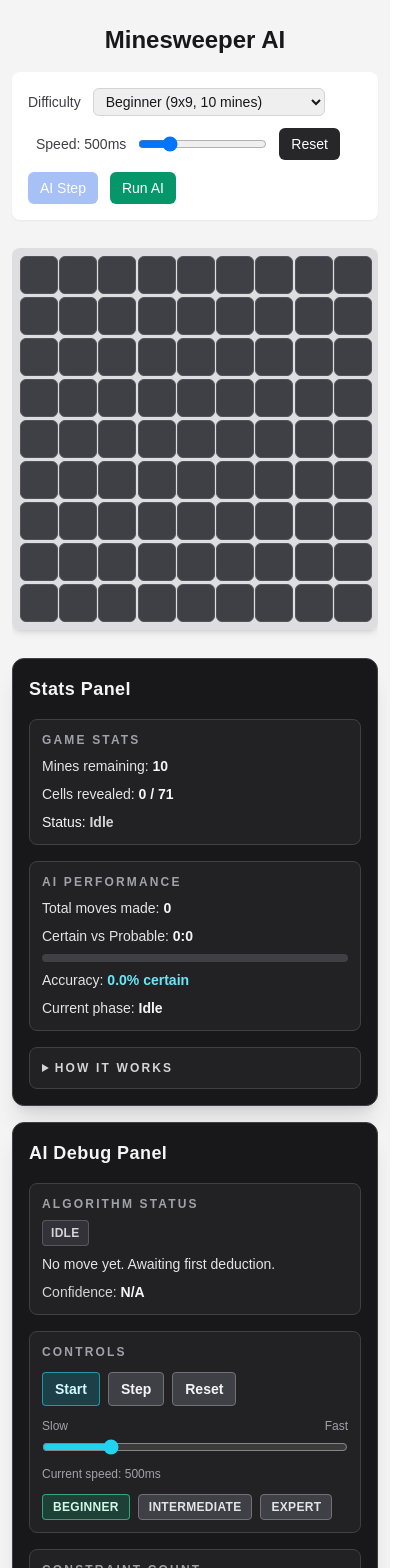
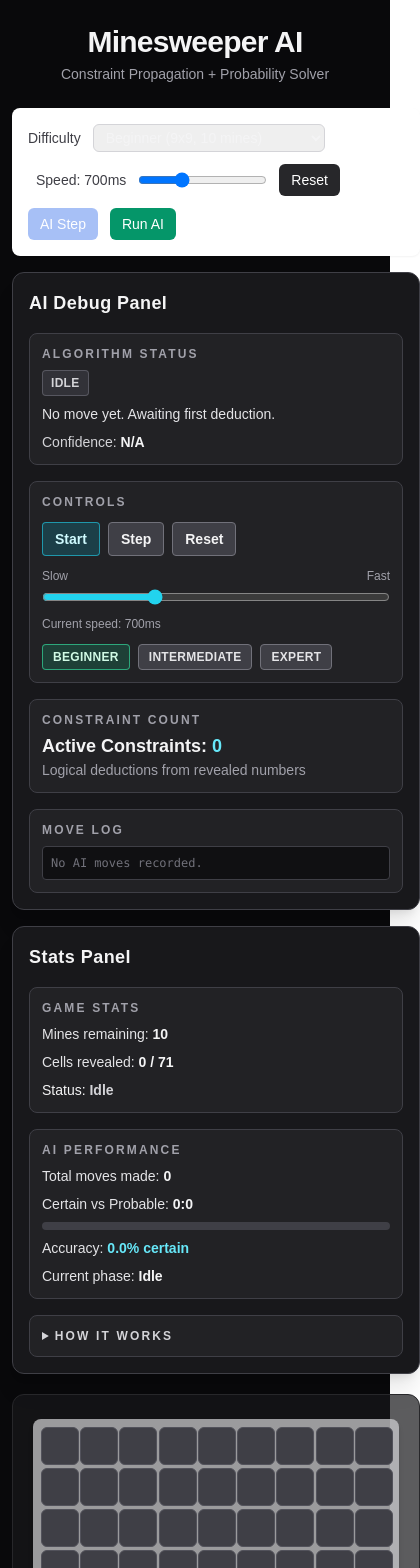
Before and after one commit to muhamad-hammad/Minesweeper-AutoSolve-, a Next.js app: page / in a window 390 px wide. Shown: the top 1568 px of the page, 420 px wide, since content can reach past the window. Built offline with nearby package versions, Linux system fonts and the light colour scheme.

Commit message:
feat: rebuild main page orchestration to centralize AI/game state, add timed highlight-to-apply loop with pending movea

```diff
--- a/src/app/page.tsx
+++ b/src/app/page.tsx
@@ -1,6 +1,6 @@
 "use client";
 
-import { useEffect, useMemo, useState } from "react";
+import { useCallback, useEffect, useMemo, useRef, useState } from "react";
 import AIPanel from "@/components/AIPanel";
 import Board from "@/components/Board";
 import GameControls from "@/components/GameControls";
@@ -12,18 +12,14 @@ import { DIFFICULTIES } from "@/types";
 
 const DEFAULT_DIFFICULTY = DIFFICULTIES[0];
 
-function createBoardFromDifficulty(difficulty: Difficulty): GameBoard {
+function createBoard(difficulty: Difficulty): GameBoard {
   return createEmptyBoard(difficulty.rows, difficulty.cols, difficulty.mines);
 }
 
-function getDifficultyByName(name: string): Difficulty {
-  return DIFFICULTIES.find((difficulty) => difficulty.name === name) ?? DEFAULT_DIFFICULTY;
-}
-
-function createInitialAIState(): AIState {
+function createAIState(): AIState {
   return {
     isRunning: false,
-    speed: 500,
+    speed: 700,
     moveHistory: [],
     lastReason: "",
     phase: "idle",
@@ -34,52 +30,39 @@ function createInitialAIState(): AIState {
 }
 
 export default function Home() {
-  const [selectedDifficulty, setSelectedDifficulty] = useState(DEFAULT_DIFFICULTY.name);
-  const [board, setBoard] = useState(() => createBoardFromDifficulty(DEFAULT_DIFFICULTY));
-  const [aiState, setAiState] = useState<AIState>(createInitialAIState);
+  const [difficulty, setDifficulty] = useState<Difficulty>(DEFAULT_DIFFICULTY);
+  const [board, setBoard] = useState<GameBoard>(() => createBoard(DEFAULT_DIFFICULTY));
+  const [aiState, setAiState] = useState<AIState>(() => createAIState());
   const [highlightedCell, setHighlightedCell] = useState<string | null>(null);
-  const activeDifficulty = useMemo(
-    () => getDifficultyByName(selectedDifficulty),
-    [selectedDifficulty],
-  );
+  const [pendingMove, setPendingMove] = useState<AIMove | null>(null);
+  const [pendingPhase, setPendingPhase] = useState<"constraint" | "probability" | null>(null);
+  const timerRef = useRef<number | null>(null);
+  const applyTimerRef = useRef<number | null>(null);
+  const latestBoardRef = useRef<GameBoard>(board);
 
   const constraintCount = useMemo(() => getConstraintCount(board), [board]);
 
-  const resetBoard = (difficultyName: string) => {
-    const difficulty = getDifficultyByName(difficultyName);
-    setBoard(createBoardFromDifficulty(difficulty));
-    setHighlightedCell(null);
+  useEffect(() => {
+    latestBoardRef.current = board;
+  }, [board]);
+
+  useEffect(() => {
+    setBoard(createBoard(difficulty));
     setAiState((prev) => ({
-      ...createInitialAIState(),
+      ...createAIState(),
       speed: prev.speed,
     }));
-  };
+    setHighlightedCell(null);
+    setPendingMove(null);
+    setPendingPhase(null);
+  }, [difficulty]);
 
-  const handleReset = () => {
-    resetBoard(selectedDifficulty);
-  };
-
-  const handleDifficultyChange = (difficulty: Difficulty) => {
-    setSelectedDifficulty(difficulty.name);
-    resetBoard(difficulty.name);
-  };
-
-  const handleStart = () => {
-    setAiState((prev) => ({
-      ...prev,
-      isRunning: board.status === "playing",
-    }));
-  };
-
-  const handleStop = () => {
-    setAiState((prev) => ({ ...prev, isRunning: false, phase: "idle" }));
-    setHighlightedCell(null);
-  };
-
-  const handleCellClick = (cellId: string) => {
+  const revealFromCell = useCallback((cellId: string) => {
     setBoard((current) => {
+      if (aiState.isRunning) {
+        return current;
+      }
       let nextBoard = current;
-
       if (!current.firstMoveDone) {
         const safeCell = current.cells.flat().find((cell) => cell.id === cellId);
         if (!safeCell) {
@@ -87,51 +70,131 @@ export default function Home() {
         }
         nextBoard = placeMines(current, safeCell);
       }
-
       return revealCell(nextBoard, cellId);
     });
+  }, [aiState.isRunning]);
+
+  const runSingleAIMove = useCallback((baseBoard: GameBoard) => {
+    const next = getNextMove(baseBoard);
+    if (!next) {
+      setAiState((prev) => ({ ...prev, isRunning: false, phase: "idle" }));
+      setHighlightedCell(null);
+      setPendingMove(null);
+      setPendingPhase(null);
+      return false;
+    }
+
+    setPendingMove(next.move);
+    setPendingPhase(next.phase);
+    setHighlightedCell(next.move.cellId);
+
+    if (applyTimerRef.current) {
+      window.clearTimeout(applyTimerRef.current);
+    }
+
+    applyTimerRef.current = window.setTimeout(() => {
+      setBoard((current) => applyMove(current, next.move));
+      setAiState((prev) => ({
+        ...prev,
+        phase: next.phase,
+        lastReason: next.move.reason,
+        moveHistory: [...prev.moveHistory, next.move],
+        totalMoves: prev.totalMoves + 1,
+        correctMoves: prev.correctMoves + (next.move.confidence === "certain" ? 1 : 0),
+      }));
+      setPendingMove(null);
+      setPendingPhase(null);
+      setHighlightedCell(null);
+    }, 300);
+
+    return true;
+  }, []);
+
+  const handleCellClick = (cellId: string) => {
+    if (aiState.isRunning) {
+      return;
+    }
+    revealFromCell(cellId);
   };
 
   const handleCellRightClick = (cellId: string) => {
+    if (aiState.isRunning) {
+      return;
+    }
     setBoard((current) => flagCell(current, cellId));
   };
 
-  const performAIMove = (move: AIMove, phase: "constraint" | "probability") => {
+  const handleAIStep = () => {
+    if (aiState.isRunning) {
+      return;
+    }
+    const currentBoard = latestBoardRef.current;
+    if (currentBoard.status !== "playing") {
+      return;
+    }
+    runSingleAIMove(currentBoard);
+  };
+
+  const handleReset = () => {
+    if (timerRef.current) {
+      window.clearTimeout(timerRef.current);
+      timerRef.current = null;
+    }
+    if (applyTimerRef.current) {
+      window.clearTimeout(applyTimerRef.current);
+      applyTimerRef.current = null;
+    }
+    setBoard(createBoard(difficulty));
+    setAiState((prev) => ({ ...createAIState(), speed: prev.speed }));
+    setHighlightedCell(null);
+    setPendingMove(null);
+    setPendingPhase(null);
+  };
+
+  const handleStart = () => {
     setBoard((current) => {
-      const target = current.cells.flat().find((cell) => cell.id === move.cellId);
-      const isCorrect = target ? (move.type === "flag" ? target.isMine : !target.isMine) : false;
-      const nextBoard = applyMove(current, move);
+      if (current.status !== "idle" || current.firstMoveDone) {
+        return current;
+      }
+      const randomRow = Math.floor(Math.random() * current.rows);
+      const randomCol = Math.floor(Math.random() * current.cols);
+      const safeCell = current.cells[randomRow][randomCol];
+      const withMines = placeMines(current, safeCell);
+      return revealCell(withMines, safeCell.id);
+    });
 
     setAiState((prev) => ({
       ...prev,
-        phase,
-        lastReason: move.reason,
-        moveHistory: [...prev.moveHistory, move],
-        totalMoves: prev.totalMoves + 1,
-        correctMoves: prev.correctMoves + (isCorrect ? 1 : 0),
+      isRunning: true,
+      phase: prev.phase === "idle" ? "constraint" : prev.phase,
     }));
-
-      return nextBoard;
-    });
   };
 
-  const handleAIStep = () => {
-    if (board.status !== "playing") {
+  const handleStop = () => {
+    if (timerRef.current) {
+      window.clearTimeout(timerRef.current);
+      timerRef.current = null;
+    }
+    if (applyTimerRef.current) {
+      window.clearTimeout(applyTimerRef.current);
+      applyTimerRef.current = null;
+    }
+    setAiState((prev) => ({ ...prev, isRunning: false, phase: "idle" }));
+    setHighlightedCell(null);
+    setPendingMove(null);
+    setPendingPhase(null);
+  };
+
+  const handleDifficultyNameChange = (name: string) => {
+    const nextDifficulty = DIFFICULTIES.find((item) => item.name === name);
+    if (!nextDifficulty) {
       return;
     }
+    setDifficulty(nextDifficulty);
+  };
 
-    const next = getNextMove(board);
-    if (!next) {
-      setAiState((prev) => ({ ...prev, isRunning: false, phase: "idle" }));
-      setHighlightedCell(null);
-      return;
-    }
-
-    setHighlightedCell(next.move.cellId);
-    window.setTimeout(() => {
-      performAIMove(next.move, next.phase);
-      setHighlightedCell(null);
-    }, Math.min(250, Math.max(120, aiState.speed / 2)));
+  const handleDifficultyChange = (nextDifficulty: Difficulty) => {
+    setDifficulty(nextDifficulty);
   };
 
   useEffect(() => {
@@ -139,69 +202,81 @@ export default function Home() {
       return;
     }
 
-    const timer = window.setTimeout(() => {
-      const next = getNextMove(board);
-      if (!next) {
+    timerRef.current = window.setTimeout(() => {
+      const currentBoard = latestBoardRef.current;
+      if (currentBoard.status !== "playing") {
         setAiState((prev) => ({ ...prev, isRunning: false, phase: "idle" }));
-        setHighlightedCell(null);
         return;
       }
-
-      setHighlightedCell(next.move.cellId);
-      const applyTimer = window.setTimeout(() => {
-        performAIMove(next.move, next.phase);
-        setHighlightedCell(null);
-      }, 120);
-
-      return () => window.clearTimeout(applyTimer);
+      runSingleAIMove(currentBoard);
     }, aiState.speed);
 
-    return () => window.clearTimeout(timer);
-  }, [aiState.isRunning, aiState.speed, board]);
+    return () => {
+      if (timerRef.current) {
+        window.clearTimeout(timerRef.current);
+        timerRef.current = null;
+      }
+    };
+  }, [aiState.isRunning, aiState.speed, board.status, runSingleAIMove]);
 
   useEffect(() => {
-    setAiState((prev) => ({
+    return () => {
+      if (timerRef.current) {
+        window.clearTimeout(timerRef.current);
+      }
+      if (applyTimerRef.current) {
+        window.clearTimeout(applyTimerRef.current);
+      }
+    };
+  }, []);
+
+  useEffect(() => {
+    setAiState((prev) => {
+      const nextPhase = prev.isRunning ? (pendingPhase ?? prev.phase) : "idle";
+      if (prev.constraintCount === constraintCount && prev.phase === nextPhase) {
+        return prev;
+      }
+      return {
         ...prev,
         constraintCount,
-      phase: prev.isRunning ? prev.phase : "idle",
-    }));
-  }, [constraintCount]);
+        phase: nextPhase,
+      };
+    });
+  }, [constraintCount, pendingPhase]);
+
+  const runToggle = () => {
+    if (aiState.isRunning) {
+      handleStop();
+    } else {
+      handleStart();
+    }
+  };
+  const isMovePending = pendingMove !== null;
 
   return (
-    <main className="min-h-screen bg-zinc-100 px-3 py-6 text-zinc-900">
-      <div className="mx-auto flex w-full max-w-6xl flex-col items-center gap-4">
-        <h1 className="text-2xl font-bold sm:text-3xl">Minesweeper AI</h1>
+    <main className="min-h-screen bg-zinc-950 px-3 py-6 text-zinc-100">
+      <div className="mx-auto w-full max-w-7xl">
+        <header className="mb-6 text-center lg:text-left">
+          <h1 className="text-3xl font-bold tracking-tight sm:text-4xl">Minesweeper AI</h1>
+          <p className="mt-1 text-sm text-zinc-400 sm:text-base">
+            Constraint Propagation + Probability Solver
+          </p>
+        </header>
 
+        <div className="grid gap-5 lg:grid-cols-[minmax(320px,420px)_1fr] lg:items-start">
+          <section className="space-y-4">
             <GameControls
               difficulties={DIFFICULTIES}
-          selectedDifficulty={selectedDifficulty}
+              selectedDifficulty={difficulty.name}
               speed={aiState.speed}
               isRunning={aiState.isRunning}
-          canStep={board.status === "playing"}
-          onDifficultyChange={(name) => {
-            setSelectedDifficulty(name);
-            resetBoard(name);
-          }}
+              canStep={board.status === "playing" && !isMovePending}
+              onDifficultyChange={handleDifficultyNameChange}
               onSpeedChange={(speed) => setAiState((prev) => ({ ...prev, speed }))}
               onReset={handleReset}
               onStep={handleAIStep}
-          onToggleRun={() =>
-            setAiState((prev) => ({
-              ...prev,
-              isRunning: !prev.isRunning && board.status === "playing",
-            }))
-          }
+              onToggleRun={runToggle}
             />
-
-        <Board
-          board={board}
-          highlightedCell={highlightedCell}
-          onCellClick={handleCellClick}
-          onCellRightClick={handleCellRightClick}
-        />
-
-        <StatsPanel aiState={aiState} board={board} />
-
             <AIPanel
               aiState={aiState}
               onStart={handleStart}
@@ -209,9 +284,21 @@ export default function Home() {
               onStep={handleAIStep}
               onSpeedChange={(ms) => setAiState((prev) => ({ ...prev, speed: ms }))}
               onReset={handleReset}
-          difficulty={activeDifficulty}
+              difficulty={difficulty}
               onDifficultyChange={handleDifficultyChange}
             />
+            <StatsPanel aiState={aiState} board={board} />
+          </section>
+
+          <section className="rounded-xl border border-zinc-800 bg-zinc-900/70 p-3 sm:p-4">
+            <Board
+              board={board}
+              highlightedCell={highlightedCell}
+              onCellClick={handleCellClick}
+              onCellRightClick={handleCellRightClick}
+            />
+          </section>
+        </div>
       </div>
     </main>
   );
```
Also changed, not shown: doc/teamonboarding-v6.md (added, +117 -0 lines). Lines whose indentation alone changed are shown as unchanged.
